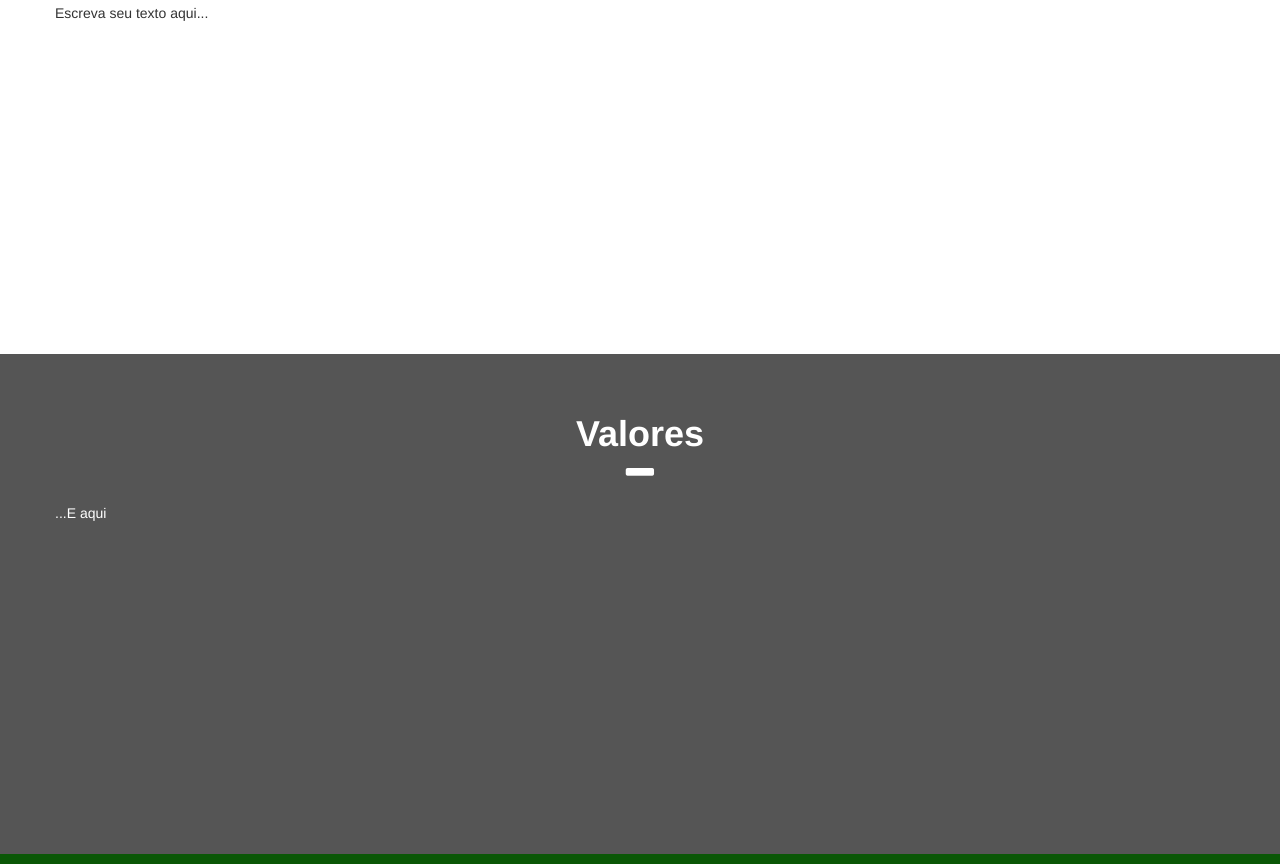
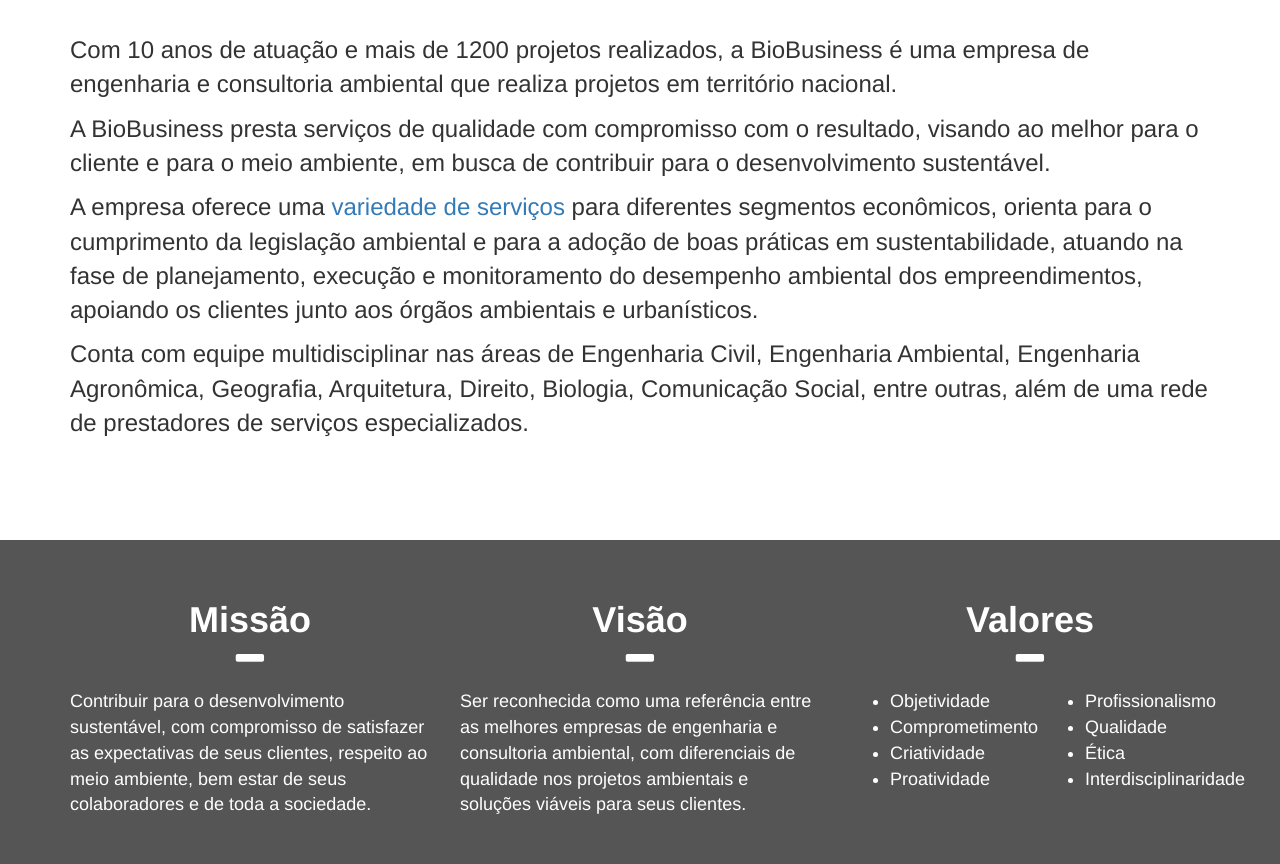
Before and after one commit to JeffersonCN/poo-projeto-01, a plain HTML site: page web/institucional.html in a window 1280 px wide. Shown: the part 796-1660 px from the top of the page. Drawn offline with Linux system fonts and the light colour scheme.

Commit message:
Adiciona conteúdo Institucional

```diff
--- a/web/css/style.css
+++ b/web/css/style.css
@@ -274,3 +274,7 @@ body a {
 .lead-prodserv{
     text-align: justify;
 }
+
+.no-shadow {
+    text-shadow: none;
+}
--- a/web/institucional.html
+++ b/web/institucional.html
@@ -1,7 +1,9 @@
 <!DOCTYPE html>
 <html lang="pt-br">
+
 <head>
-        <title>Institucional</title><meta charset="UTF-8">
+	<title>Institucional</title>
+	<meta charset="UTF-8">
 	<meta name="viewport" content="width=device-width, initial-scale=1">
 	<!-- Importa Bootstrap CSS -->
 	<link rel="stylesheet" href="css/bootstrap.css">
@@ -12,6 +14,7 @@
 	<!-- Importa estilos personalizados -->
 	<link href="css/style.css" rel="stylesheet">
 </head>
+
 <body>
 	<header>
 		<div class="container-fluid">
@@ -34,7 +37,7 @@
 			</nav>
 			<!-- Fim do Menu de Navegação -->
 		</div>
-        <div class="container-fluid bg-cinza parallax fonte-branca">
+		<div class="container-fluid bg-institucional parallax fonte-branca">
 			<!-- Início do Banner do Topo -->
 			<div class="banner-topo container">
 				<div class="bottom">
@@ -56,20 +59,70 @@
 					<br>
 					<i class="fa fa-minus"></i>
 				</h1>
-	                <div class="row">
-	                    <p>Escreva seu texto aqui...</p>
+				<div class="row texto-institucional no-shadow">
+					<p>Com 10 anos de atuação e mais de 1200 projetos realizados, a BioBusiness é uma empresa de engenharia e consultoria ambiental
+						que realiza projetos em território nacional.</p>
+					<p>A BioBusiness presta serviços de qualidade com compromisso com o resultado, visando ao melhor para o cliente e para
+						o meio ambiente, em busca de contribuir para o desenvolvimento sustentável.</p>
+					<p>A empresa oferece uma <a href="produtos-servicos.html">variedade de serviços</a> para diferentes segmentos econômicos,
+						orienta para o cumprimento da legislação ambiental e para a adoção de boas práticas em sustentabilidade, atuando na
+						fase de planejamento, execução e monitoramento do desempenho ambiental dos empreendimentos, apoiando os clientes junto
+						aos órgãos ambientais e urbanísticos.</p>
+					<p>Conta com equipe multidisciplinar nas áreas de Engenharia Civil, Engenharia Ambiental, Engenharia Agronômica, Geografia,
+						Arquitetura, Direito, Biologia, Comunicação Social, entre outras, além de uma rede de prestadores de serviços especializados.</p>
 				</div>
 			</section>
 		</div>
 		<div class="container-fluid bg-cinza fonte-branca">
 			<section class="contato container">
+				<div class="row" style="font-size: 18px;">
+					<div class="col-lg-4">
+						<h1 class="section-title">Missão
+							<br>
+							<i class="fa fa-minus"></i>
+						</h1>
+						<p>Contribuir para o desenvolvimento sustentável, com compromisso de satisfazer as expectativas de seus clientes, respeito
+							ao meio ambiente, bem estar de seus colaboradores e de toda a sociedade.</p>
+					</div>
+					<div class="col-lg-4">
+						<h1 class="section-title">Visão
+							<br>
+							<i class="fa fa-minus"></i>
+						</h1>
+						<p>Ser reconhecida como uma referência entre as melhores empresas de engenharia e consultoria ambiental, com diferenciais
+							de qualidade nos projetos ambientais e soluções viáveis para seus clientes.</p>
+					</div>
+					<div class="col-lg-4">
 						<h1 class="section-title">Valores
 							<br>
 							<i class="fa fa-minus"></i>
 						</h1>
 						<div class="row">
-	                    <p>...E aqui</p>
+							<div class="col-lg-6">
+								<ul>
+									<li>Objetividade</li>
+									<li>Comprometimento</li>
+									<li>Criatividade</li>
+									<li>Proatividade</li>
+								</ul>
 							</div>
+							<div class="col-lg-6">
+								<ul>
+									<li>Profissionalismo</li>
+									<li>Qualidade</li>
+									<li>Ética</li>
+									<li>Interdisciplinaridade</li>
+								</ul>
+							</div>
+						</div>
+						<p>
+
+						</p>
+					</div>
+				</div>
+
+
+
 			</section>
 		</div>
 	</main>
@@ -154,4 +207,5 @@
 	<script type="text/javascript" src="js/bootstrap.js" />
 
 </body>
+
 </html>
```
Lines whose indentation alone changed are shown as unchanged.
